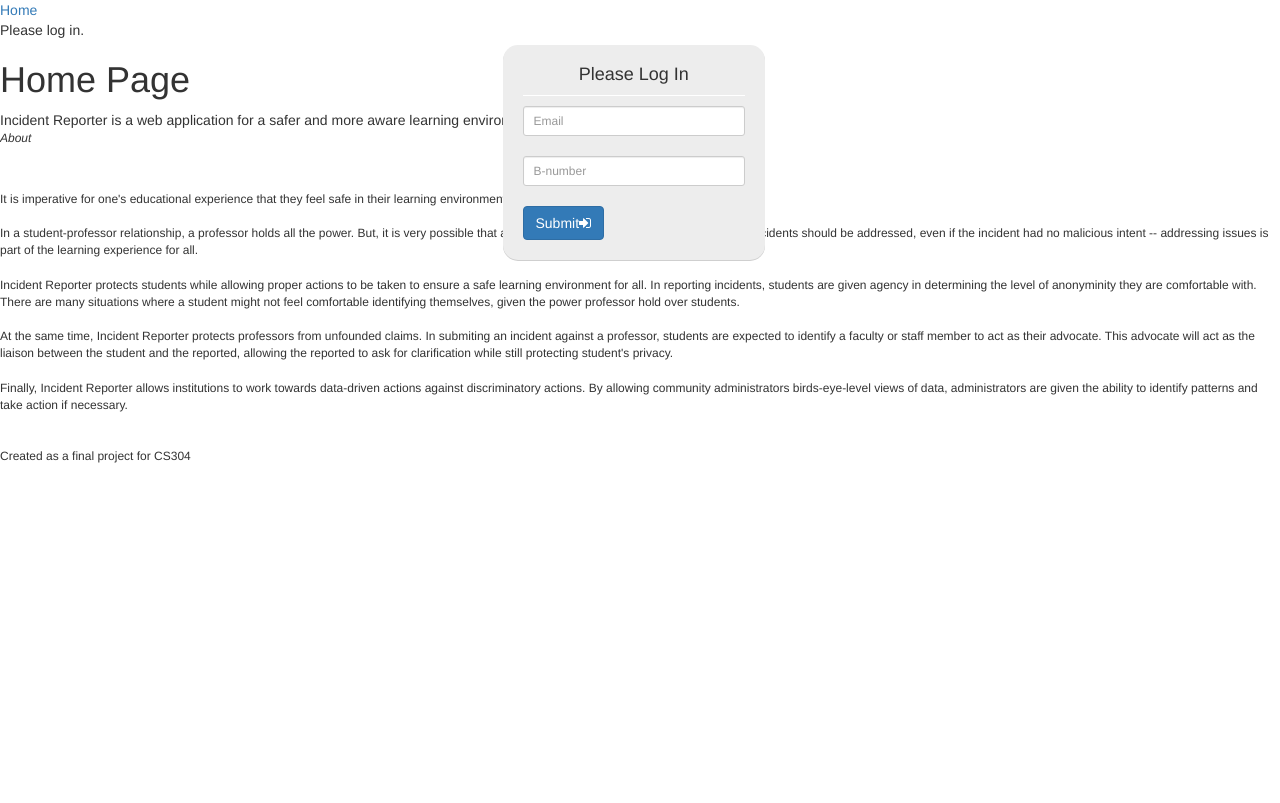
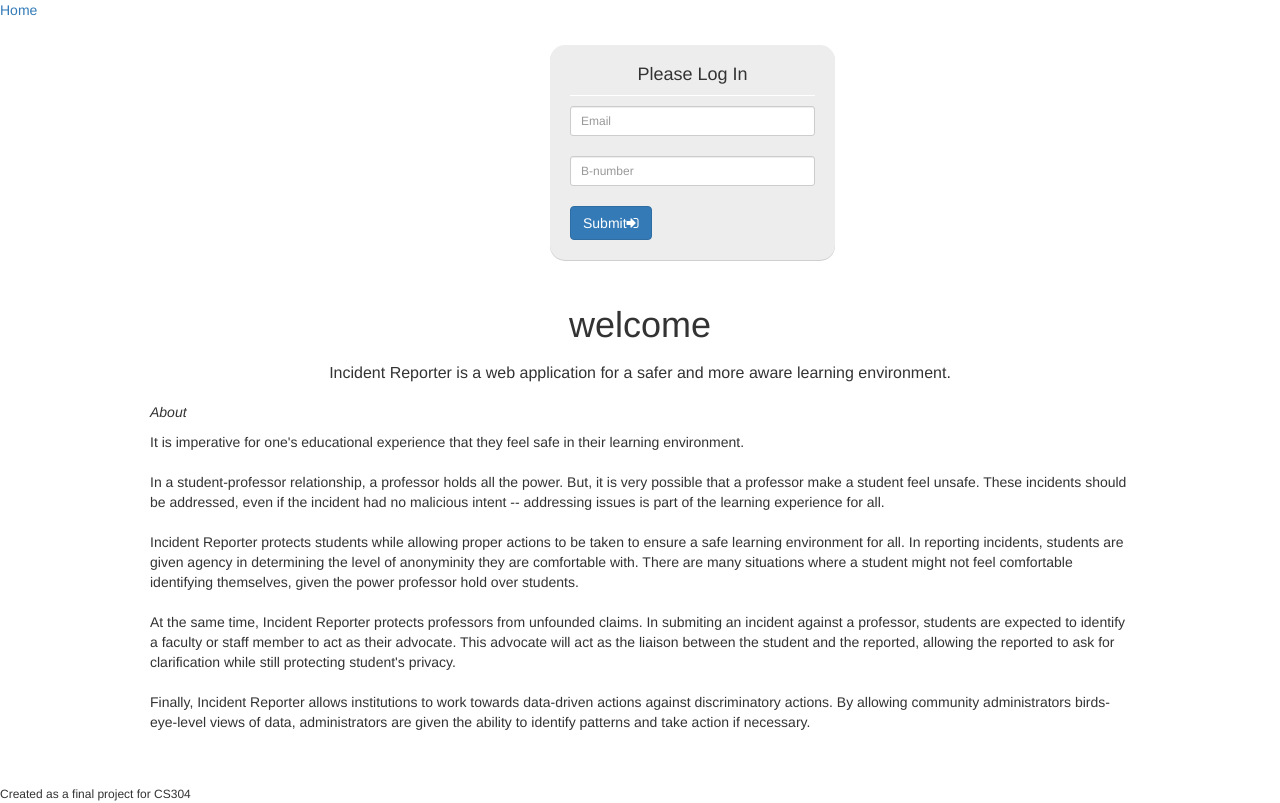
Before and after one commit to wellesley-cs304-sp19/semester-project-incidentreporter, a Flask app: page / in a window 1280 px wide. Before the commit the page ends 463 px from the top, so only its background shows below. Run offline with Flask 2, Linux system fonts and the light colour scheme; some libraries are stand-ins or nearby versions.

Commit message:
katherine's updates

```diff
--- a/incidentReporter.py
+++ b/incidentReporter.py
@@ -52,7 +52,10 @@ def getIDFromName(conn, name):
     curs.execute('''select BNUM from user where name=%s''', [name])
     return curs.fetchall()
 
-
+def getFacStaff(conn):
+    curs = conn.cursor(MySQLdb.cursors.DictCursor)
+    curs.execute('''select name from user where role = "facstaff"''')
+    return curs.fetchall()
 '''
 insertIncident(conn, form, uid, rID, aID) creates an incident report and
 adds it to the database
--- a/static/report-style.css
+++ b/static/report-style.css
@@ -6,15 +6,27 @@ body {
 }
 
 .app-info {
-    font-size: 12px;
+    font-size: 14px;
+    padding-top: 10px;
+    padding-bottom: 20px;
+    padding-left: 150px;
+    padding-right: 150px;
 }
 
+#home-title, #tag-line {
+    text-align: center;
+}
+
+#tag-line {
+    font-size: 16px;
+}
 #about {
     font-style: italic;
 }
-.container {
+
+
+.login-box {
     padding: 25px;
-    position: fixed;
 }
 
 .form-login {
--- a/templates/base.html
+++ b/templates/base.html
@@ -5,8 +5,7 @@
     <meta charset='utf-8'>
     <meta name=author content="Karina Lin, Julia Klugherz, Katherine Gao">
     <link href="//netdna.bootstrapcdn.com/bootstrap/3.2.0/css/bootstrap.min.css" rel="stylesheet" id="bootstrap-css">
-    <script src="//netdna.bootstrapcdn.com/bootstrap/3.2.0/js/bootstrap.min.js"></script>
-    <script src="//code.jquery.com/jquery-1.11.1.min.js"></script>
+
     <link href="//maxcdn.bootstrapcdn.com/font-awesome/4.2.0/css/font-awesome.min.css" rel="stylesheet">
     <title>{{title}}</title>
 
@@ -17,12 +16,12 @@
     <a href = "{{url_for('home')}}">Home</a>
     {% if userInfo == None %}
 
-    <!--Pulling Awesome Font -->
-<link href="//maxcdn.bootstrapcdn.com/font-awesome/4.2.0/css/font-awesome.min.css" rel="stylesheet">
+
         {% if userID %}
 You are logged in as user number {{ userID }}
     {% else %}
-<div class="container">
+
+<div class="login-box">
     <div class="row">
         <div class="col-md-offset-5 col-md-3">
         <form method="POST" id="form" action="/setUID/">
@@ -42,10 +41,8 @@ You are logged in as user number {{ userID }}
         </div>
     </div>
 </div>
+
  {% endif %}
-
-
-    <p>Please log in.</p>
 
     {% else%}
     {% if userInfo.role == "student" %}
@@ -73,30 +70,9 @@ You are logged in as user number {{ userID }}
       {% endfor %}
    {% endif %}
 {% endwith %}
-</p>
 
 
-<!--- prettier login>
-<div class="container">
-    <div class="row">
-        <div class="col-md-offset-5 col-md-3">
-            <div class="form-login">
-            <h4>Welcome back.</h4>
-            <input type="text" id="user_id" class="form-control input-sm chat-input" placeholder="username" />
-            </br>
-            <input type="text" id="userPassword" class="form-control input-sm chat-input" placeholder="password" />
-            </br>
-            <div class="wrapper">
-            <span class="group-btn">
-                <a href="#" class="btn btn-primary btn-md">login <i class="fa fa-sign-in"></i></a>
-            </span>
-            </div>
-            </div>
 
-        </div>
-    </div>
-</div>
-<!--->
 </p>
 
 <div class="form-body">
@@ -115,4 +91,7 @@ You are logged in as user number {{ userID }}
 </footer>
 
 </body>
+<script src="//code.jquery.com/jquery-1.11.1.min.js"></script>
+<script src="//netdna.bootstrapcdn.com/bootstrap/3.2.0/js/bootstrap.min.js"></script>
+
 </html>
--- a/templates/home.html
+++ b/templates/home.html
@@ -3,14 +3,11 @@
 {% extends "base.html" %}
 
 {% block content %}
-<div><h1 id="home-title">Home Page</h1></div>
-<span id="tag-line"> Incident Reporter is a web application for a safer and more aware learning environment.</span>
+<div><h1 id="home-title">welcome</h1></div>
+<h2 id="tag-line"> Incident Reporter is a web application for a safer and more aware learning environment.</h2>
 <div class="app-info">
     <p id="about">About</p>
 
-
-
-    <br><br>
     It is imperative for one's educational experience that they feel safe in their learning environment.
 
     <br><br>
--- a/templates/incidentReport.html
+++ b/templates/incidentReport.html
@@ -10,11 +10,13 @@
 
 <form action="/incidentReport" method="post">
 
+    <div class="form-group">
     <span class='reporter-info'>
         <p>Reporter Information</p>
     <label for="sname"> Reporter Name:
         <input id="sname" type="text" name="sname" size="30" placeholder="Wendy Wellesley" autofocus>
     </label> <br>
+    </div>
 
     <!--- In the alpha version, we should add in form validation and have the
           information for possible people who are being reported pull from
@@ -38,10 +40,11 @@
        <span class="radio-body">No</span>
     </label> <br>
 
+    <div class="form-group">
     <label for="advocate"> Advocate Name:
         <input id="advocate" type="text" name="advocate" size="30" placeholder="Trusted Friend" autofocus>
     </label>
-
+    </div>
     </span>
 
     <span class='incident-info'>
```
Also changed, not shown: templates/inbox.html (+11 -10 lines).
